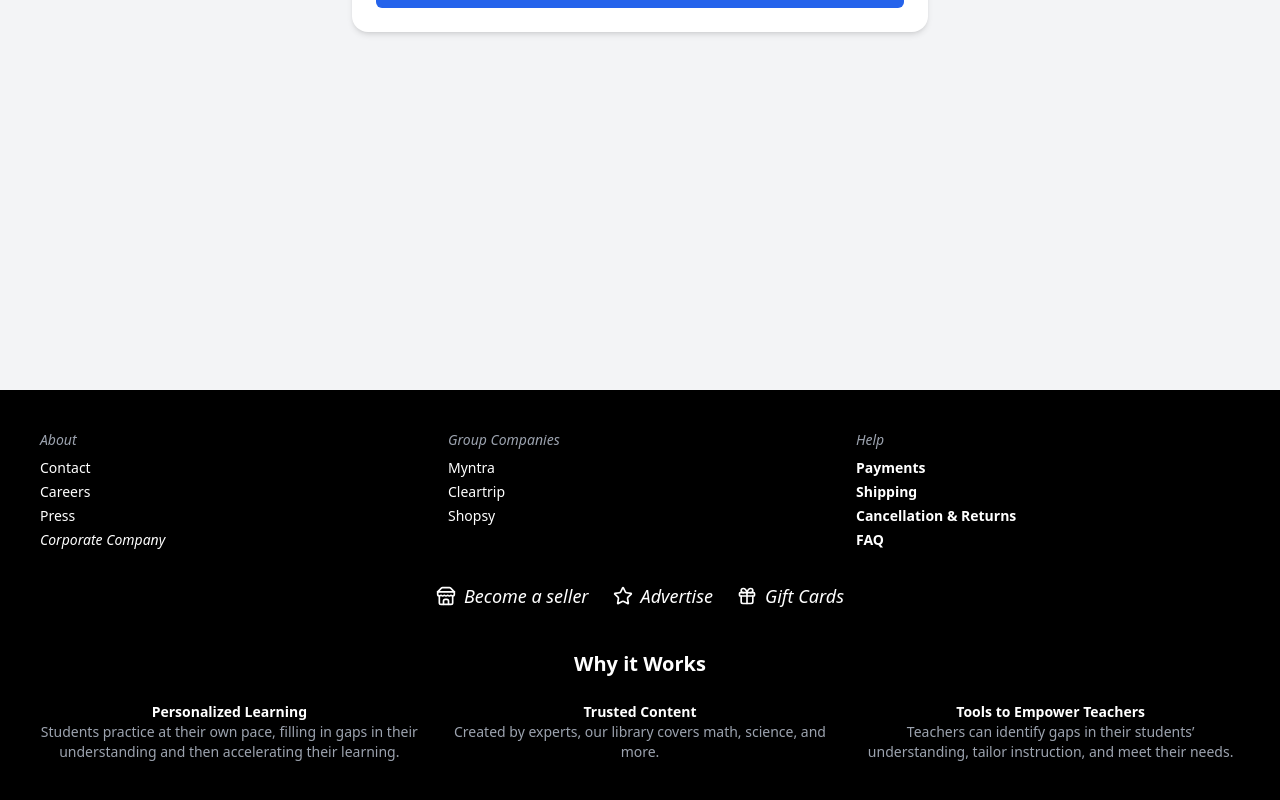
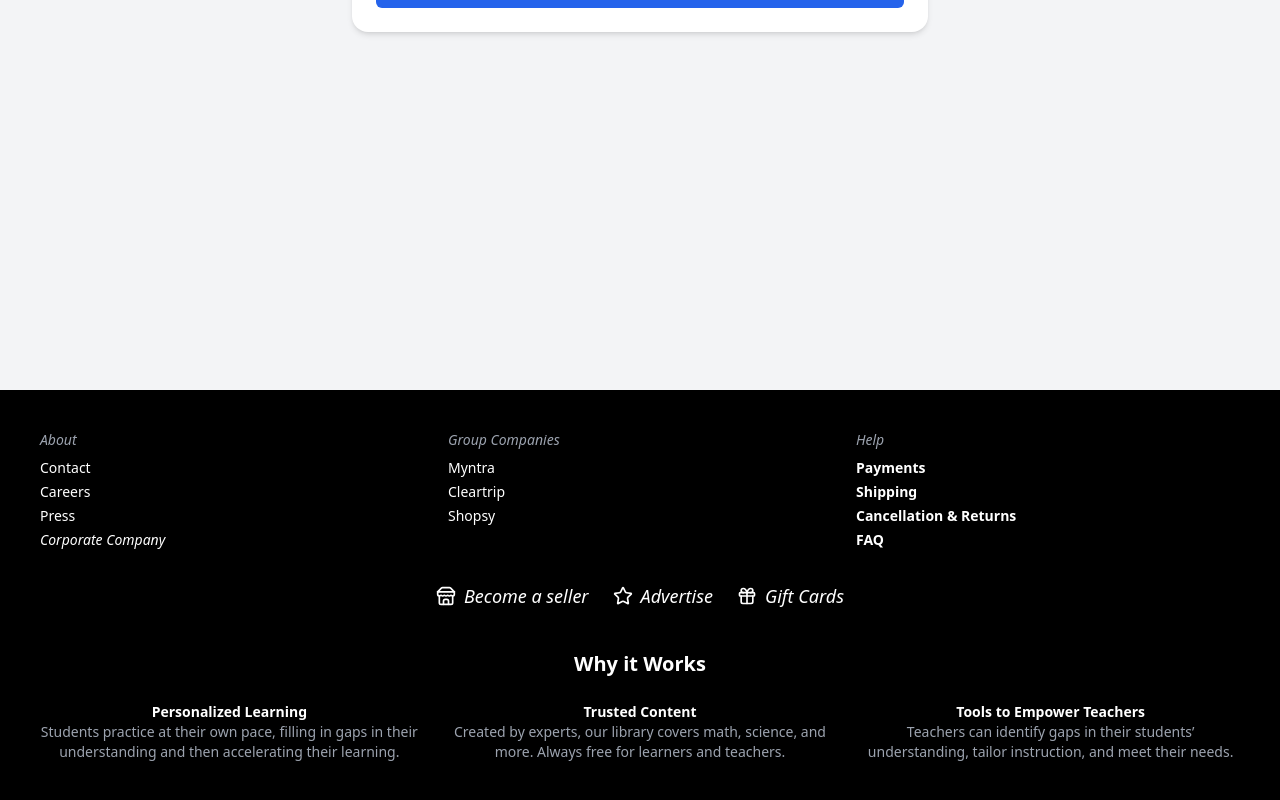
Before and after one commit to Syed-07dz/Book-Store-React, a React (Vite) app in the folder BookStore/: page /Adminadd in a window 1280 px wide. Shown: the part 468-1268 px from the top of the page. Built offline with nearby package versions, Linux system fonts and the light colour scheme.

Commit message:
navbar, footer

```diff
--- a/BookStore/src/components/Footer.jsx
+++ b/BookStore/src/components/Footer.jsx
@@ -67,7 +67,7 @@ const Footer = () => {
             <h3 className="font-semibold">Trusted Content</h3>
             <p className="text-gray-400">
               Created by experts, our library covers math, science, and more.
-
+              Always free for learners and teachers.
             </p>
           </div>
           <div>
```
